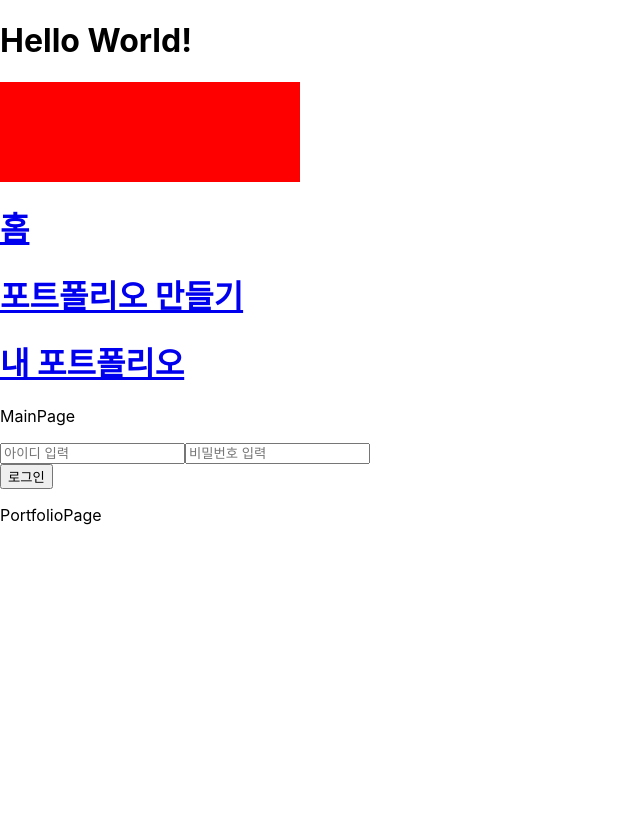
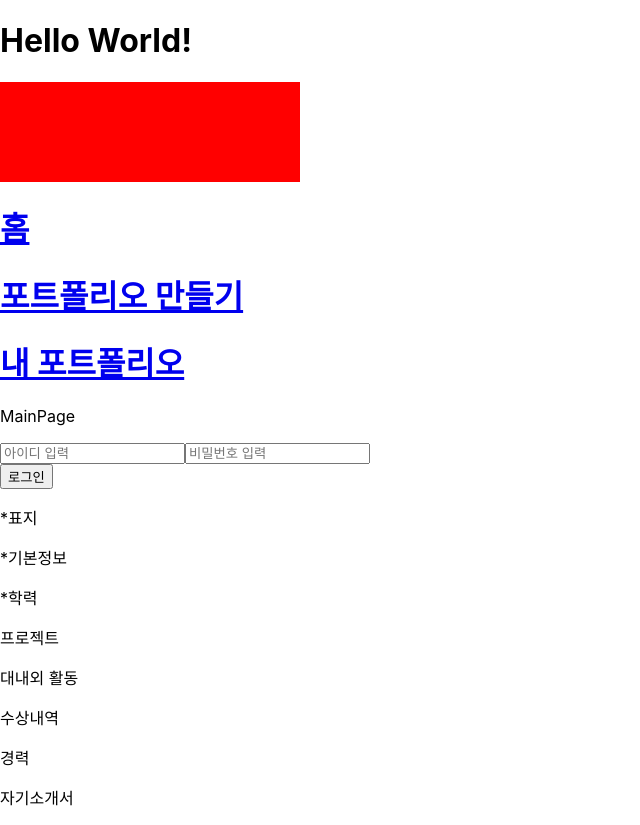
Before and after one commit to alphagom/neo-alphagom, a React (Create React App) app in the folder front/: page /portfolio in a window 1280 px wide. Shown: the whole page, without its empty margins (0-640 px from the left). Before the commit the page ends 800 px from the top, so only its background shows below. Built offline with nearby package versions, Linux system fonts and the light colour scheme.

Commit message:
feature : 포트폴리오 항목바 DnD 구현 (#39)

```diff
--- a/front/src/pages/portfolio/PortfolioPage.tsx
+++ b/front/src/pages/portfolio/PortfolioPage.tsx
@@ -1,9 +1,10 @@
 import React from 'react'
+import PorfolioItemBar from './components/PortfolioItemBar'
 
 function PortfolioPage() {
   return (
     <div>
-      <p>PortfolioPage</p>
+      <PorfolioItemBar />
     </div>
   )
 }
--- a/front/src/pages/portfolio/components/PortfolioItemBar.tsx
+++ b/front/src/pages/portfolio/components/PortfolioItemBar.tsx
@@ -1 +1,77 @@
-export default {}
+/* eslint react/no-array-index-key: 0 */
+
+import React, { useState } from 'react'
+import { useRecoilState } from 'recoil'
+
+// atom 과 selector import
+import { pfItemsOrderState } from 'store/portfolioState'
+// 사용할 type import
+import { PorfolioItemsType } from 'store/portfolioType'
+
+function PortfolioItemBar() {
+  // 인덱스 순서가 담긴 atom과 selector을 선언
+  const [pfItemsOrder, setPfItemsOrder] = useRecoilState(pfItemsOrderState)
+
+  /** 순서 바뀌는 함수
+   * 최종 저장 버튼 때 type order 프로퍼티로 순서 저장해두면 된다
+   * 상세 페이지서 조회시 : 순서대로 sort 해서 띄우기
+   * */
+  const changeOrder = (num1: number, num2: number) => {
+    // 변경할 인덱스 배열 복사
+    const changePfItems = [...pfItemsOrder]
+    ;[changePfItems[num1], changePfItems[num2]] = [
+      changePfItems[num2],
+      changePfItems[num1],
+    ]
+    setPfItemsOrder(changePfItems)
+  }
+
+  // 드래그 시 선택된 항목의 index
+  const [isSelected, setIsSelected] = useState<number>(0)
+
+  // 드래그 dnd 함수
+  const dragFunction = (e: React.DragEvent<HTMLDivElement>) => {
+    e.preventDefault()
+    e.dataTransfer.effectAllowed = 'move'
+  }
+
+  const dropFunction = (
+    e: React.DragEvent<HTMLDivElement>,
+    idx: number,
+    selectedIdx: number
+  ) => {
+    changeOrder(selectedIdx, idx)
+  }
+
+  const dragStartFunction = (
+    e: React.DragEvent<HTMLDivElement>,
+    idx: number
+  ) => {
+    e.dataTransfer.effectAllowed = 'move'
+    setIsSelected(idx)
+  }
+
+  return (
+    <div>
+      <span>
+        {/* idx 는 고유한 key 값으로 쓰면 안됨 (예외적인 상황 제외)
+        여기서는 순서가 변경될 때마다 바뀌어야하므로 idx 로 key 값 지정 */}
+        {pfItemsOrder.map((item: PorfolioItemsType, idx) => (
+          <div
+            onDragOver={(event) => dragFunction(event)}
+            onDrop={(event) => dropFunction(event, isSelected, idx)}
+            onDragEnter={(event) => dragFunction(event)}
+            onDragLeave={(event) => dragFunction(event)}
+            onDragStart={(event) => dragStartFunction(event, idx)}
+          >
+            <p key={idx} draggable>
+              {item.mustHave && <span>*</span>}
+              {item.portfolioItems}
+            </p>
+          </div>
+        ))}
+      </span>
+    </div>
+  )
+}
+export default PortfolioItemBar
```
